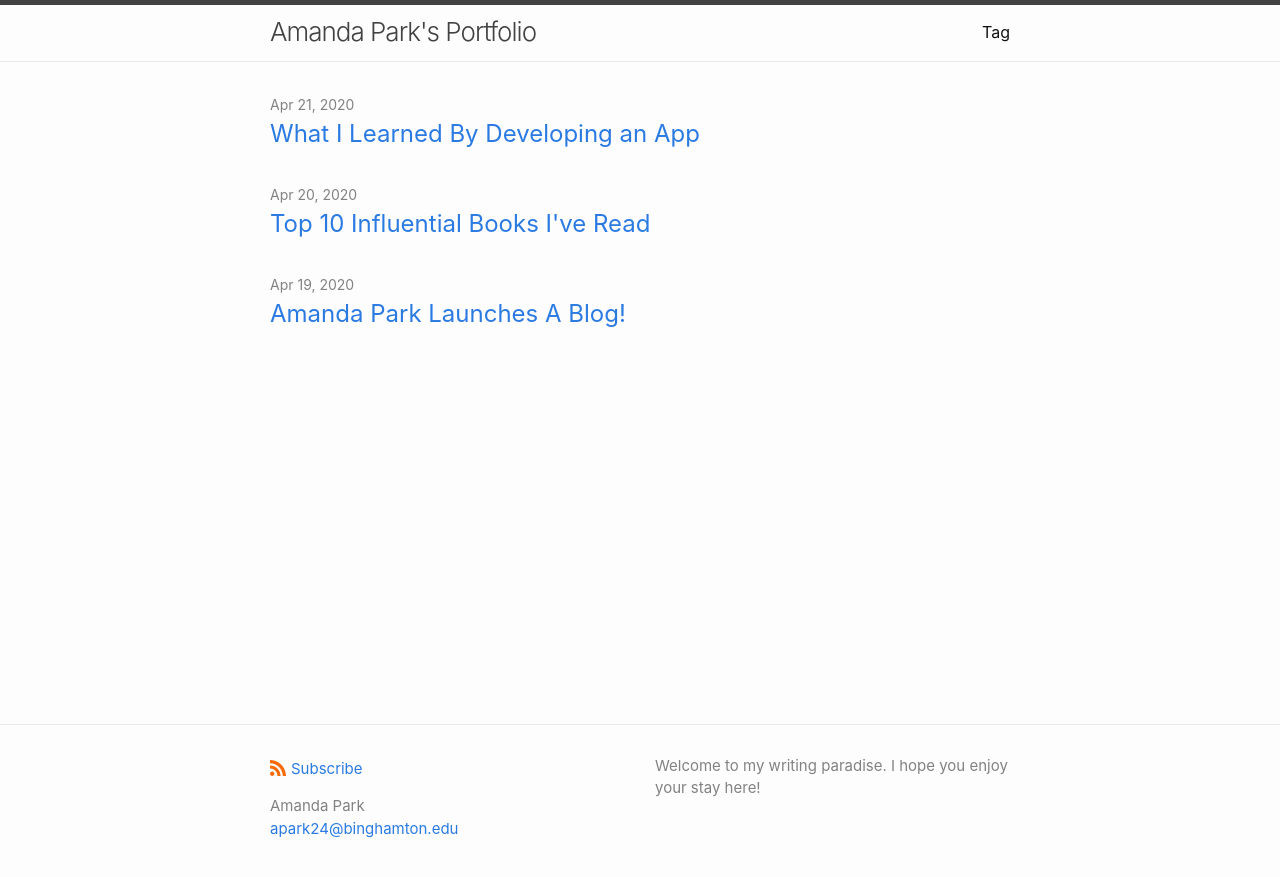
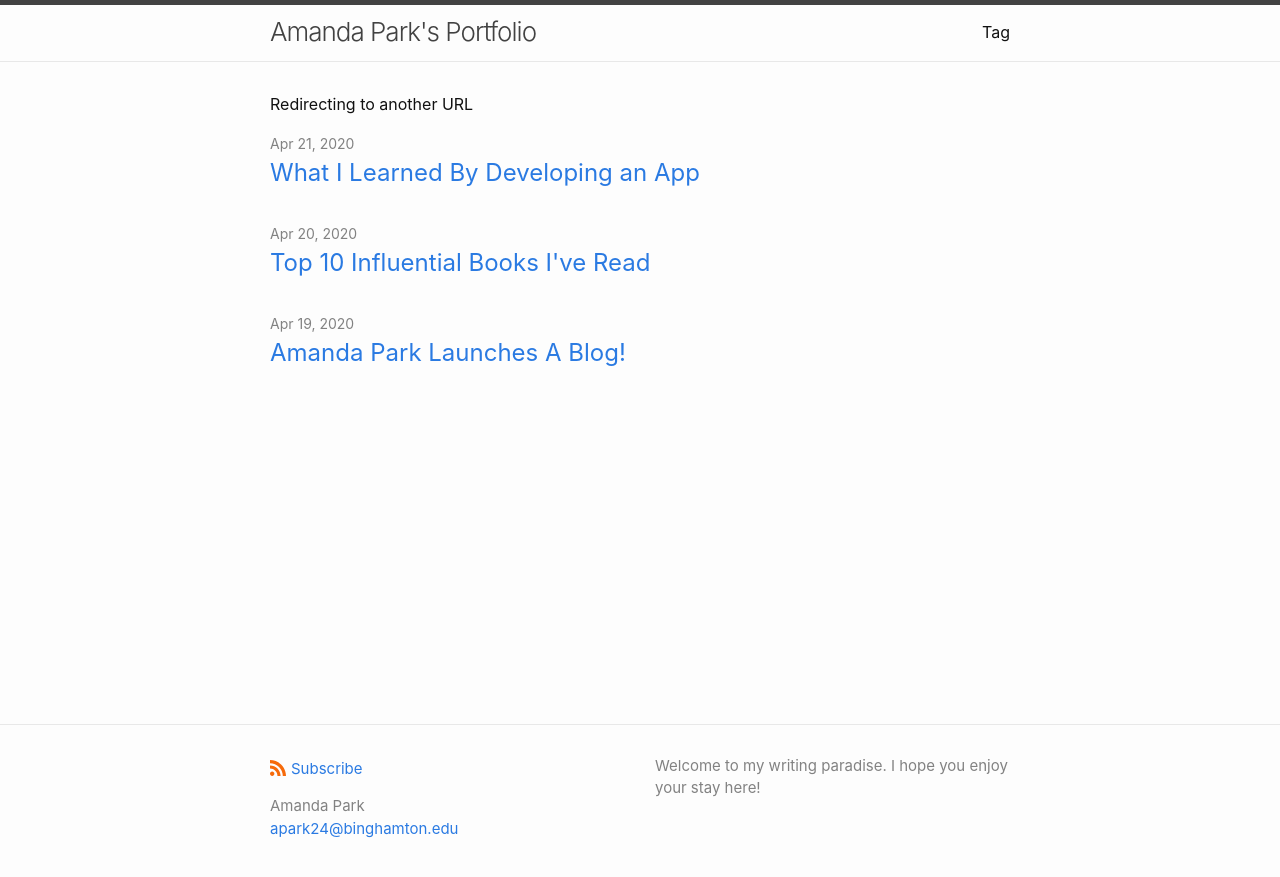
Before and after one commit to amanda-park/amanda-park.github.io, a Jekyll site: the page built from blog/blog.html, in a window 1280 px wide. Shown: the top 877 px of the page. Built offline with Jekyll 4.4.1, drawn with Linux system fonts in a browser that asks for light colours.

Commit message:
Update blog.html

```diff
--- a/blog/blog.html
+++ b/blog/blog.html
@@ -1,3 +1,14 @@
 ---
 layout: home
 ---
+
+<!DOCTYPE html>
+<html>
+   <head>
+      <title>Redirect</title>
+      <meta http-equiv = "refresh" content = "3; url = https://amanda-park.github.io/blog/" />
+   </head>
+   <body>
+      <p>Redirecting to another URL</p>
+   </body>
+</html>
```
